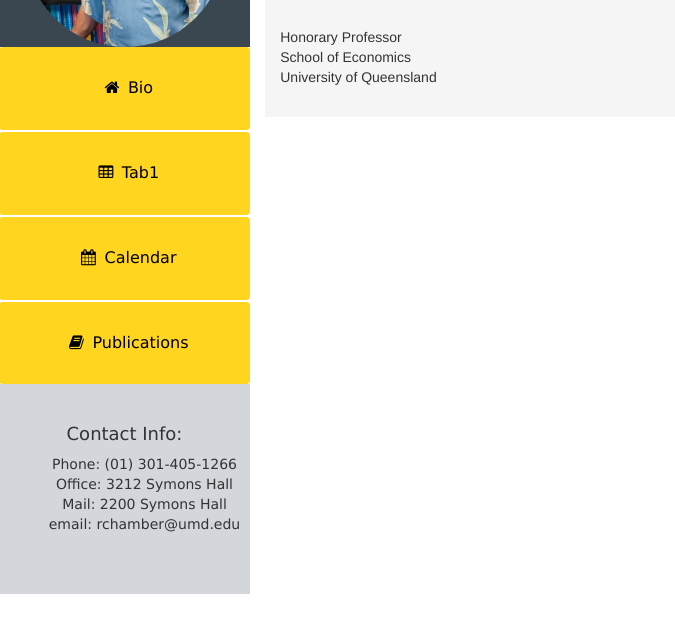
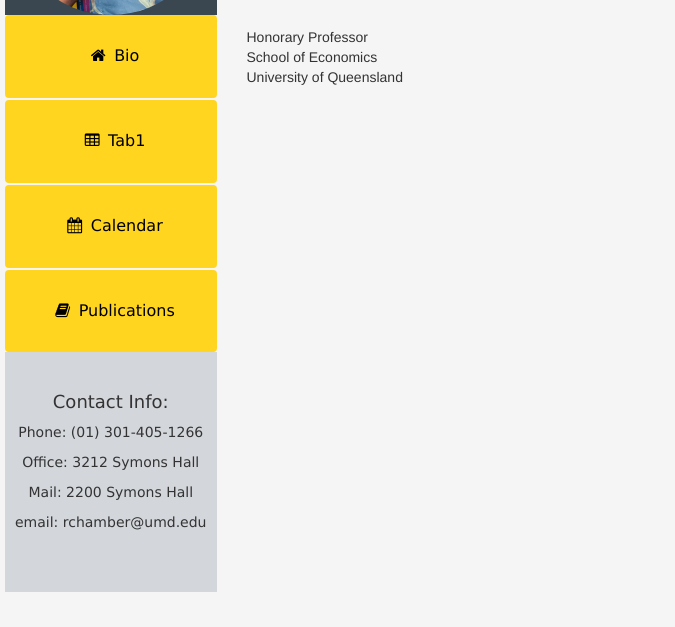
Before and after one commit to sahityaLMaruvada/bio-pages, a plain HTML site: page index.html in a window 1280 px wide. Shown: the part 173-800 px from the top of the page, without its empty margins (0-675 px from the left). Drawn offline with nearby package versions, Linux system fonts and the light colour scheme; files whose address does not match are found by name.

Commit message:
fixing the padding issues

```diff
--- a/css/style.css
+++ b/css/style.css
@@ -6,7 +6,9 @@ body{margin-top:20px;}
     margin-right:auto;
     margin-left:auto
  }
-
+.col-sm-9{
+    width: 65% !important
+}
  .nav-pills li a:active,  .nav-pills li.active a, .nav-pills li.active a:focus, .nav-pills li.active a:hover{
     background-color: #e03a3e
  }
@@ -26,15 +28,13 @@ body{margin-top:20px;}
 .img-background{
 	background:#3a4750;
 }
-.body-background{
-    background: #f5f5f5;
+body{
+    background-color: #f5f5f5;
 }
 .contact{
 	background: #d3d6db;
-	/*font-family: 'Verdana-Italic', 'Verdana Italic', 'Verdana';*/
 	font-family:  'Verdana';
     font-weight: 400;
-    /*font-style: italic;*/
     font-size: 14px;
     padding:30px 10px 50px 10px;
     text-align: center;
@@ -75,10 +75,10 @@ body{margin-top:20px;}
     }
     .promo {
     position: relative;
-}
+    }
 .promo img {
     z-index: 1;
-}
+    }
     .hilight {
      background-color: rgba(0,0,0,0.65);
      position: absolute;
@@ -96,5 +96,9 @@ body{margin-top:20px;}
     .img-mobile, .dark-background{
         display: none;
     }
+      .adjust-margin{
+        margin-left:-2%;
+        margin-top: -32px;
+    }
 
 }
--- a/index.html
+++ b/index.html
@@ -33,7 +33,7 @@
 				        <span class="icon-bar"></span>
 		     		</button>
    				</div>
-		        <div class="col-lg-3 col-md-3 col-sm-3 collapse navbar-collapse" id="bs-example-navbar-collapse-1" style="margin-left:-2.5%">
+		        <div class="col-lg-3 col-md-3 col-sm-3 collapse navbar-collapse adjust-margin" id="bs-example-navbar-collapse-1">
 		        	<div class="img-background">
 		        		<a data-target-id="home"><img src="assets/cover.jpg" class="img-circle img-responsive center-block" style="width: 200px;height: 200px;"></a>
 		        	</div>
@@ -46,12 +46,10 @@
 		            </ul>
 		            <div class="contact">
 		              <h4>Contact Info:</h4>
-		              <ul style="list-style: none;">
-		              <li>Phone: (01) 301-405-1266 </li>
-		              <li>Office: 3212 Symons Hall </li>
-		              <li>Mail: 2200 Symons Hall </li>
-					<li>email: rchamber@umd.edu </li>
-					</ul>
+		              <p>Phone: (01) 301-405-1266 </p>
+		              <p>Office: 3212 Symons Hall </p>
+		              <p>Mail: 2200 Symons Hall </p>
+					  <p>email: rchamber@umd.edu </p>
 		            </div>
 		        </div>
 		        <div class="body-background col-lg-9 col-md-9 col-sm-9 col-xs-12">
```
